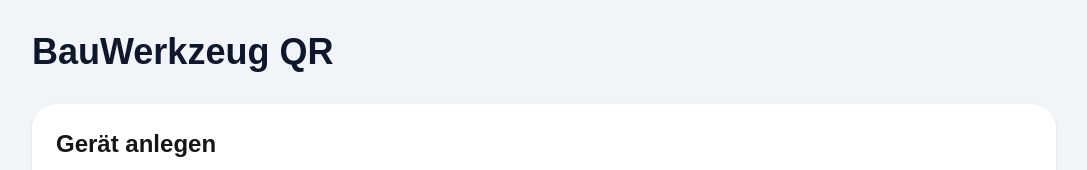
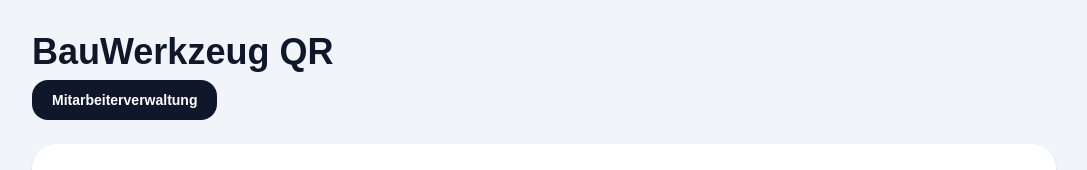
Before and after one commit to sven3joehnk-blip/bauwerkzeug-qr, a Next.js app: page / in a window 1280 px wide. Shown: the top 170 px of the page, without its empty margins (96-1183 px from the left). Built offline with nearby package versions, Linux system fonts and the light colour scheme; no server answers; the database is empty.

Commit message:
mitarbeiter button zurück

```diff
--- a/app/page.tsx
+++ b/app/page.tsx
@@ -110,7 +110,14 @@ export default function Page() {
         <h1 className="text-4xl font-extrabold text-slate-900">
           BauWerkzeug QR
         </h1>
-
+<div className="mt-4">
+  <a
+    href="/employees"
+    className="rounded-2xl bg-slate-900 px-5 py-3 text-sm font-bold text-white hover:bg-slate-700"
+  >
+    Mitarbeiterverwaltung
+  </a>
+</div>
         <div className="mt-8 rounded-3xl bg-white p-6 shadow">
           <h2 className="mb-4 text-2xl font-extrabold">
             Gerät anlegen
```
